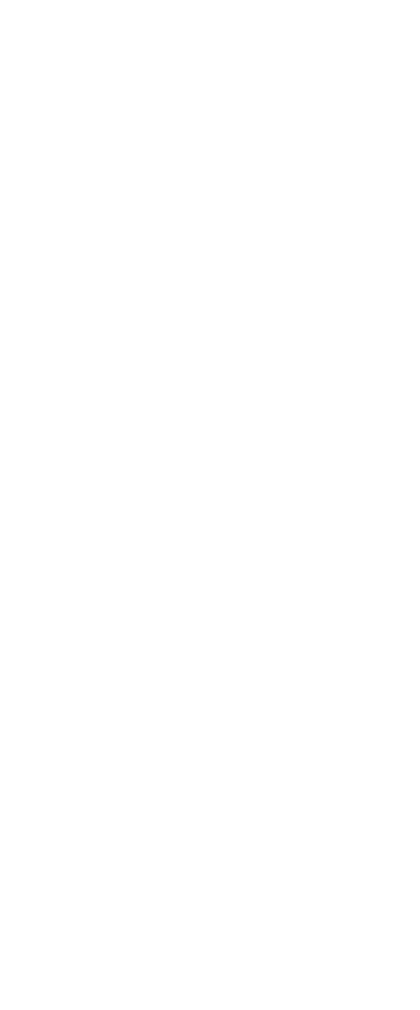
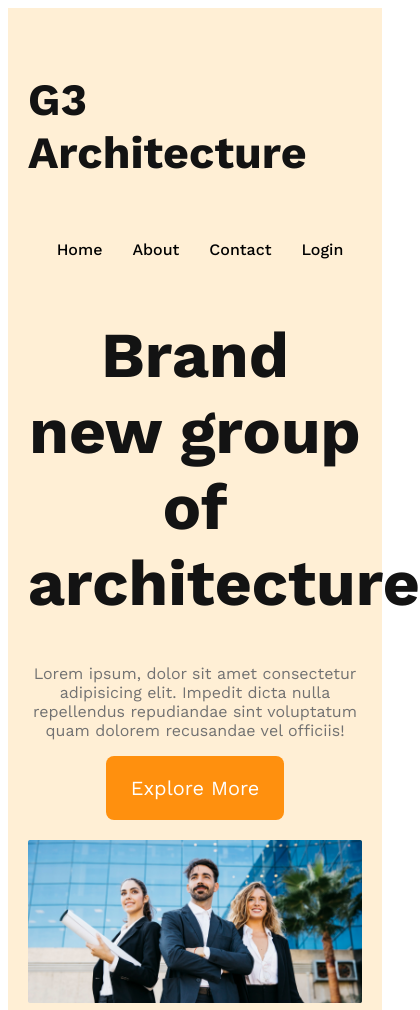
Before and after one commit to shormi7/g3-pj, a plain HTML site: page index.html in a window 390 px wide. Shown: the top 1010 px of the page, 420 px wide, since content can reach past the window. Before the commit the page ends 844 px from the top, so only its background shows below. Drawn offline with nearby package versions, Linux system fonts and the light colour scheme.

Commit message:
finshed the responsive header secssion

```diff
--- a/index.html
+++ b/index.html
@@ -7,6 +7,34 @@
     <link rel="stylesheet" href="/styles/style.css">
 </head>
 <body>
+    <header>
+        <nav>
+            <h3 class="nav-title">G3 Architecture</h3>
+            <ul>
+                <li><a href="">Home</a></li>
+                <li><a href="">About</a></li>
+                <li><a href="">Contact</a></li>
+                <li><a href="">Login</a></li>
+            </ul>
+        </nav>
+        <div class="benner">
+            <div class="benner-content">
+                <h1 class="benner-title">Brand new group of architecture</h1>
+            <p class="benner-dis">
+                Lorem ipsum, dolor sit amet consectetur adipisicing elit. Impedit dicta nulla repellendus repudiandae sint voluptatum quam dolorem recusandae vel officiis!
+            </p>
+            <button class="btn-primary">Explore More</button>
+            </div>
 
+            <img src="/images/banner.png" alt="">
+        </div>
+
+    </header>
+    <main>
+
+    </main>
+    <footer>
+
+    </footer>
 </body>
 </html>
--- a/styles/style.css
+++ b/styles/style.css
@@ -0,0 +1,88 @@
+/* font style */
+@import url('https://fonts.googleapis.com/css2?family=Work+Sans:ital,wght@0,100..900;1,100..900&display=swap');
+/* share style */
+
+* {
+      font-family: "Work Sans", sans-serif;
+}
+
+.btn-primary{
+    border-radius: 8px;
+    background-color: #FF900E;
+    color: #FFF;
+    font-size: 1.25rem;
+    padding: 20px 25px;
+    cursor: pointer;
+    border: 0;
+}
+
+/* header style */
+header{
+    background-color: papayawhip;
+    padding: 50px 230px;
+}
+nav{
+    display: flex;
+    justify-content: space-between;
+    align-items: center;
+}
+
+.nav-title{
+    font-size: 2.8rem;
+    font-weight: 700;
+    color: #131313;
+}
+
+nav > ul{
+    display: flex;
+}
+nav li{
+    list-style: none;
+    margin-right: 30px;
+    font-weight: 500;
+    font-size: 1rem;
+}
+nav li a{
+    text-decoration: none;
+    color: black;
+}
+/* Benner style */
+.benner-content{
+    max-width: 800px;
+    margin: 0 auto;
+    text-align: center;
+}
+.benner-title{
+    font-size: 4rem;
+    font-weight: 700;
+    color: #131313;
+}
+.benner-dis{
+    color: #727272;
+}
+
+.benner img{
+    margin-top: 20px;
+    width: 100%;
+}
+
+/* RESPOCESIVE SECSSION */
+/* Benner style responsive */
+/* For mobile */
+@media screen and (max-width:576px) {
+    header{
+        padding: 20px;
+    }
+    nav{
+        flex-direction: column;
+    }
+}
+/* for medium device or tablet */
+@media screen and (min-width:576px) and (max-width: 960px) {
+    header{
+        padding: 50px;
+    }
+    nav{
+        flex-direction: column;
+    }
+}
```
